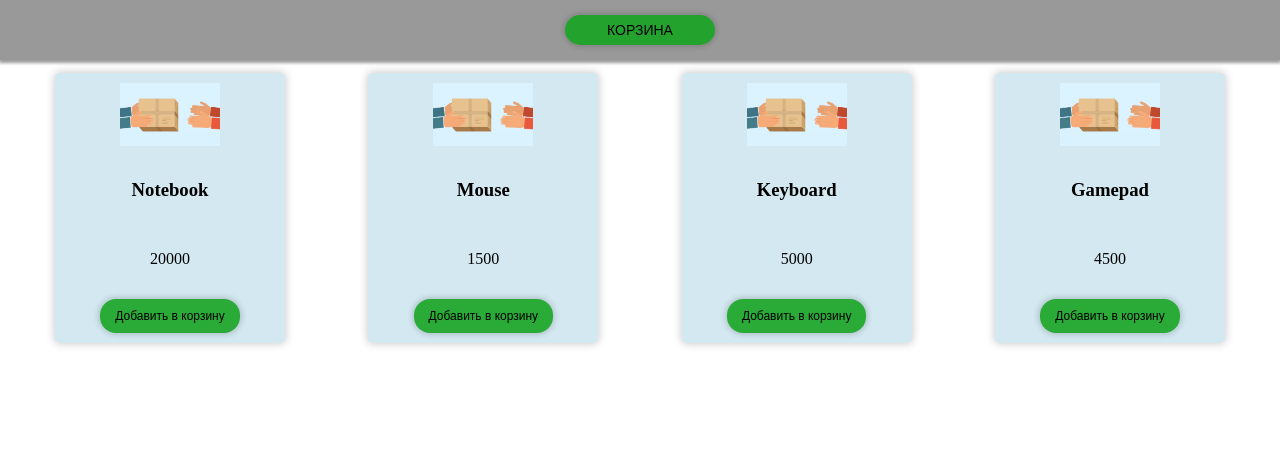
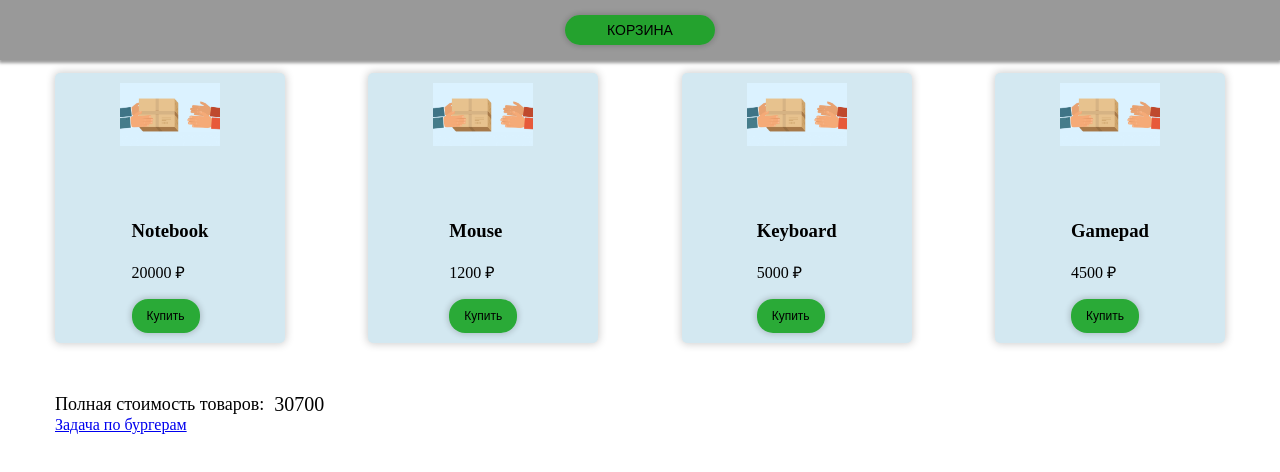
Before and after one commit to rashevskii/js_advance, a plain HTML site: page index.html in a window 1280 px wide. Drawn offline with Linux system fonts and the light colour scheme.

Commit message:
Lesson_2

```diff
--- a/css/style.css
+++ b/css/style.css
@@ -14,7 +14,7 @@ header {
     box-shadow: 0 2px 3px 1px rgba(0, 0, 0, .4);
 }
 .btn-cart,
-.by-btn {
+.buy-btn {
     border-radius: 16px;
     background-color: rgba(24, 163, 35, 0.9);
     box-shadow: 0 0 6px 1px rgba(0, 0, 0, .2);
@@ -30,18 +30,20 @@ header {
     font-size: 14px;
 }
 .btn-cart:hover,
-.by-btn:hover {
+.buy-btn:hover {
     background-color: rgba(104, 184, 111, 0.9);
     box-shadow: 0 0 6px 1px rgba(0, 0, 0, .4);
 }
 main {
     padding-top: 65px;
-    display: flex;
-    justify-content: center;
+    /* display: flex; */
+    /* justify-content: center; */
+    max-width: 1170px;
+    width: 100%;
+    margin: 0 auto;
 }
 .products {
-    max-width: 1170px;
-    width: 100%;
+
     display: flex;
     justify-content: space-between;
 }
@@ -63,7 +65,18 @@ main {
 .product-item img {
     max-width: 50%;
 }
-.by-btn {
+.buy-btn {
     font-size: 12px;
     padding: 10px 15px;
 }
+.allPrice {
+    display: flex;
+    align-items: center;
+    font-size: 20px;
+    margin-top: 50px;
+}
+.allPrice span {
+    font-size: 18px;
+    display: inline-block;
+    padding-right: 10px;
+}
--- a/index.html
+++ b/index.html
@@ -11,6 +11,8 @@
 </header>
 <main>
     <div class="products"></div>
+    <div class="allPrice"><span>Полная стоимость товаров: </span></div>
+    <a href="burger.html">Задача по бургерам</a>
 </main>
 <script src="./js/main.js"></script>
 </body>
--- a/js/main.js
+++ b/js/main.js
@@ -1,27 +1,91 @@
-const products = [
-  { id: 1, title: "Notebook", price: 20000, img: "img/item.png" },
-  { id: 2, title: "Mouse", price: 1500, img: "img/item.png" },
-  { id: 3, title: "Keyboard", price: 5000, img: "img/item.png" },
-  { id: 4, title: "Gamepad", price: 4500, img: "img/item.png" },
-];
+class ProductList {
+  #goods;
+  #allProducts;
 
-const renderProduct = (title = "Title of item", price = 0, img) => {
-  return `<div class="product-item">
-                <img src="${img}">
-                <h3>${title}</h3>
-                <p>${price}</p>
-                <button class="by-btn">Добавить в корзину</button>
-              </div>`;
-};
+  constructor(container = '.products') {
+      this.container = container;
+      this.#goods = [];
+      this.#allProducts = [];
+      this.#fetchGoods();
+      this.#render();
+  }
 
-const catalogInit = (list) => {
-  const productList = list.map((item) =>
-    renderProduct(item.title, item.price, item.img)
-  );
-  let products = document.querySelector(".products");
-  for (let i = 0; i < productList.length; i++) {
-    products.insertAdjacentHTML("beforeend", productList[i]);
+  #fetchGoods() {
+      this.#goods = [
+          {id: 1, title: 'Notebook', price: 20000, img: "img/item.png"},
+          {id: 2, title: 'Mouse', price: 1200, img: "img/item.png"},
+          {id: 3, title: 'Keyboard', price: 5000, img: "img/item.png"},
+          {id: 4, title: 'Gamepad', price: 4500, img: "img/item.png"},
+      ];
   }
-};
+// 2
+  #getAllPrice() {
+    let allPrice = 0;
+    for (let product of this.#goods) {
+      allPrice += product.price;
+    }
+    return allPrice;
+  }
 
-catalogInit(products);
+  #render() {
+      const container = document.querySelector(this.container);
+      const allPrice = document.querySelector('.allPrice');
+
+      for (let product of this.#goods) {
+          const productObject = new ProductItem(product);
+
+          this.#allProducts.push(productObject);
+
+          container.insertAdjacentHTML('beforeend', productObject.getHTMLString());
+      }
+      allPrice.insertAdjacentHTML('beforeend', this.#getAllPrice())
+  }
+}
+
+class ProductItem {
+  constructor(product) {
+      this.title = product.title;
+      this.id = product.id;
+      this.price = product.price;
+      this.img = product.img;
+  }
+
+  getHTMLString() {
+      return `<div class="product-item" data-id="${this.id}">
+                    <img src="${this.img}" alt="Some img">
+                    <div class="desc">
+                        <h3>${this.title}</h3>
+                        <p>${this.price} \u20bd</p>
+                        <button class="buy-btn">Купить</button>
+                    </div>
+                </div>`;
+  }
+}
+
+const productList = new ProductList();
+
+// 1
+// class Basket extends ProductList {
+//   deleteGoods() {
+
+//   }
+//   checkout() {
+
+//   }
+//   clearBasket() {
+
+//   }
+// }
+
+// class BasketItem extends ProductItem {
+//   constructor(product, count) {
+//     super(product);
+//     this.count = count;
+//   }
+//   plusGoods() {
+//     return ++this.count;
+//   }
+//   minusGoods() {
+//     return --this.count;
+//   }
+// }
```
Also changed, not shown: burger.html (added, +54 -0 lines), js/burger.js (added, +46 -0 lines).
